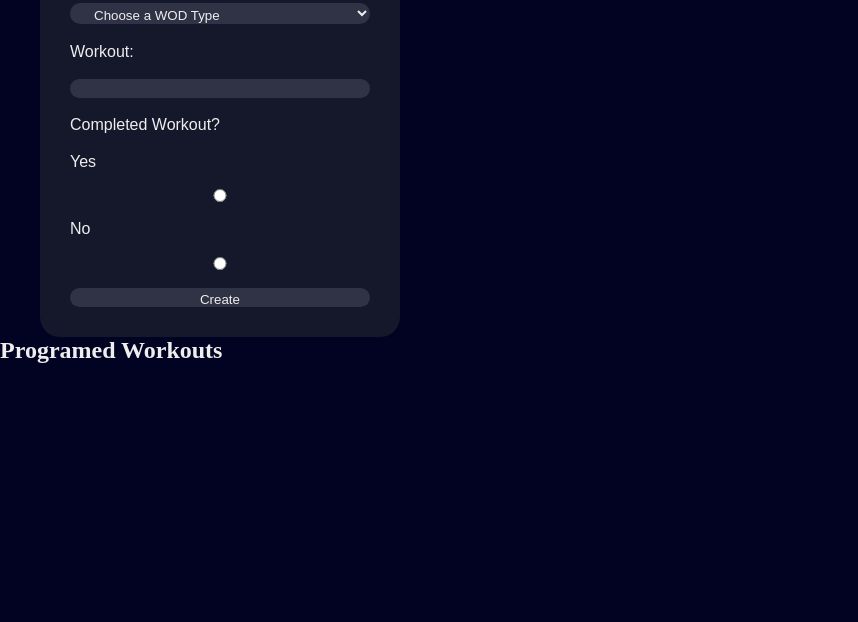
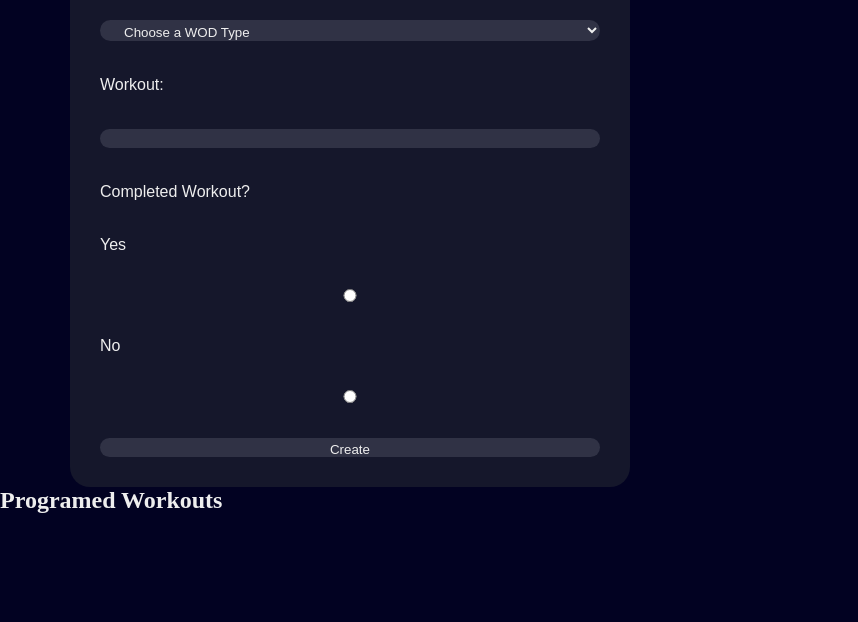
Before and after one commit to Riverbh/WOD-app-capstone, a website: page fornt-end/index.html in a window 1280 px wide. Shown: the part 178-800 px from the top of the page, without its empty margins (0-858 px from the left). Drawn offline with Linux system fonts and the light colour scheme.

Commit message:
updated some styling

```diff
--- a/fornt-end/index.html
+++ b/fornt-end/index.html
@@ -27,9 +27,9 @@
                     <option value="Tabata">Tabata</option>
                 </select>
 
-                    Workout: <input type="text" id="workoutA" placeholder=" "/>
+                    <label id="workout-label">Workout:</label> <input type="text" id="workoutA" placeholder=" "/>
 
-                    Completed Workout? <label>Yes</label><input name="completed" type="radio" id="completed">
+                    <label id="completed-workout">Completed Workout?</label> <label>Yes</label><input name="completed" type="radio" id="completed">
                     <label>No</label><input name="completed" type="radio" id="completed">
 
                     <input type="submit" value="Create" id="create-btn">
--- a/fornt-end/style.css
+++ b/fornt-end/style.css
@@ -10,8 +10,8 @@ form {
     display: flex;
     flex-direction: column;
     justify-content: space-between;
-    height: 350px;
-    width: 300px;
+    height: 500px;
+    width: 500px;
     padding: 30px;
     background-color: #15172b;
     color: #eee;
@@ -20,7 +20,7 @@ form {
 }
 
 #left > * {
-    margin-left: 40px;
+    margin-left: 70px;
 }
 
 input {
```
